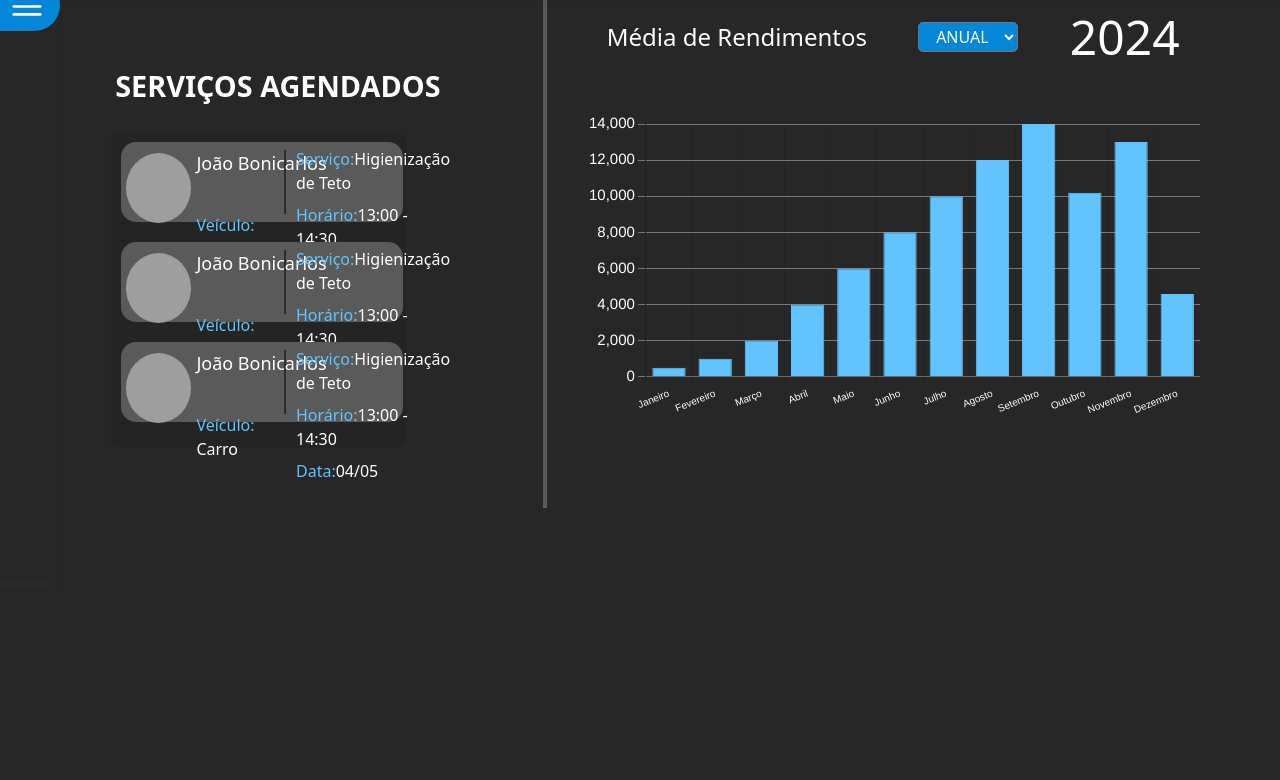
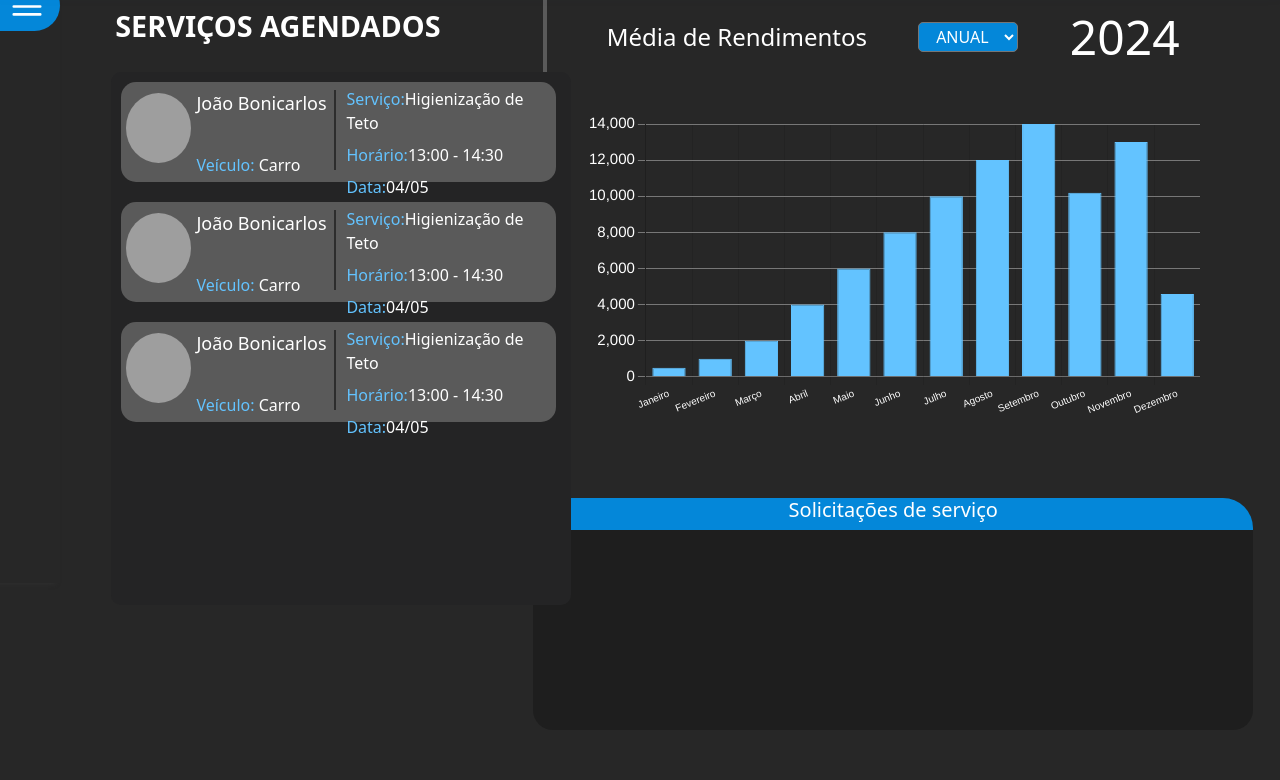
Before and after one commit to AnDraDeDS/TCC-sistema-de-agendamento, a PHP site: page /src/admin/dashboard.html in a window 1280 px wide; the page is wider, and only the part inside the window is pictured. Shown: the part 212-992 px from the top of that part. Run offline with PHP 8.4, Linux system fonts and the light colour scheme; grey boxes are pictures that could not be loaded.

Commit message:
background e cabecalho do solicitacoes de servico. E altura do servicos agendados

```diff
--- a/src/admin/dashboard.html
+++ b/src/admin/dashboard.html
@@ -1,5 +1,5 @@
 <!DOCTYPE html>
-<html lang="en">
+<html lang="pt-br">
 
 <head>
   <meta charset="UTF-8">
@@ -185,8 +185,16 @@
           });
 
         </script>
-
-
+        <div class="solicitacoes-de-servicos"></div>
+          <div class="cabecalho-solicitacoes">
+            <h5>Solicitações de serviço</h5>
+          </div>
+            <div class="container-itens-solicitacoes">
+              <div class="item-solicitacao"></div>
+              <div class="item-solicitacao"></div>
+            </div>
+          </div>
+        </div>
       </div>
     </main>
   </div>
--- a/src/css/dashboard.css
+++ b/src/css/dashboard.css
@@ -253,7 +253,7 @@ aside h1 {
     flex-direction: column;
     align-items: start;
     margin-left: 15%;
-    height: 66%;
+    height: 625px;
     width: 80%;
     border-right: 4px solid #5a5a5a;
 }
@@ -269,7 +269,8 @@ aside h1 {
     background-color: #242425;
     margin-left: 25px;
     border-radius: 10px;
-    width: 23vw;
+    width: 460px;
+    height:625px;
 }
 .container-servicos ul{
     display:flex;
@@ -281,8 +282,8 @@ aside h1 {
 .container-servicos li{
     background-color: #5A5A5A;
     padding:5px;
-    height: 10vh;
-    width: 22vw;
+    height: 100px;
+    width: 435px;
     border-radius: 15px;
 }
 
@@ -292,14 +293,15 @@ aside h1 {
 }
 .container-item{
     display:flex;
-    width:15vw;
+    width:280px;
+    height:80px;
     gap: 5px;
 }
 
 .nome{
     padding:-2px;
     font-weight: 500;
-    width: 15vw;
+    width: 140px;
     font-size: 18px;
 }
 .azul{
@@ -313,10 +315,10 @@ aside h1 {
     flex-direction: column;
     gap: 20px;
     margin-top: 3px;
-    height: 8vh;
+    height: 80px;
     padding-right: 15px;
     border-right: 2.5px solid rgba(0, 0, 0, 0.5);
-    width: 7vw;
+    width: 140px;
 }
 .info-agendamento{
     margin-left: 5px;
@@ -368,3 +370,23 @@ aside h1 {
     width: 100%;
     height: 400px;
 }
+
+.solicitacoes-de-servicos{
+    display:flex;
+    justify-content: center;
+    align-items: center;
+    margin-top: 2em;
+}
+.cabecalho-solicitacoes{
+    width: 45rem;
+    border-radius: 30px 30px 0px 0px;
+    text-align: center;
+    background-color: #0487D9;
+    color:#fff;
+}
+.container-itens-solicitacoes{
+    background-color:#1E1E1E;
+    height: 200px;
+    border-radius: 0px 0px 20px 20px;
+    width:45rem;
+}
```
